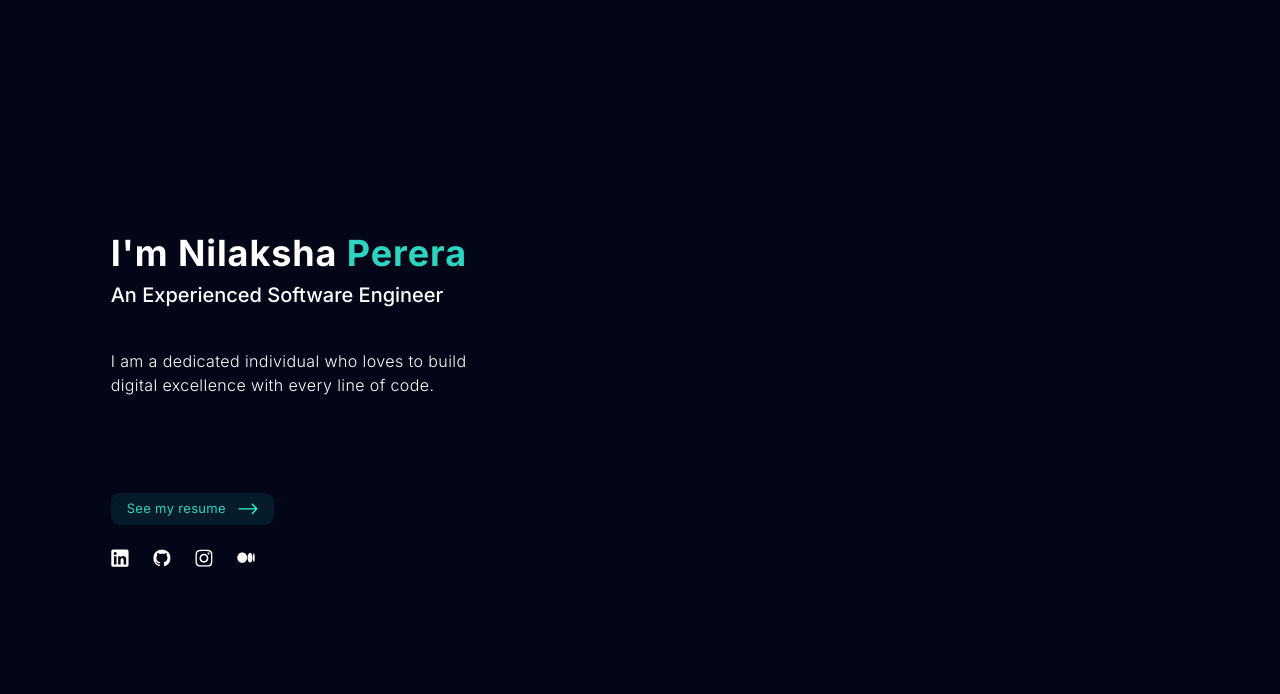
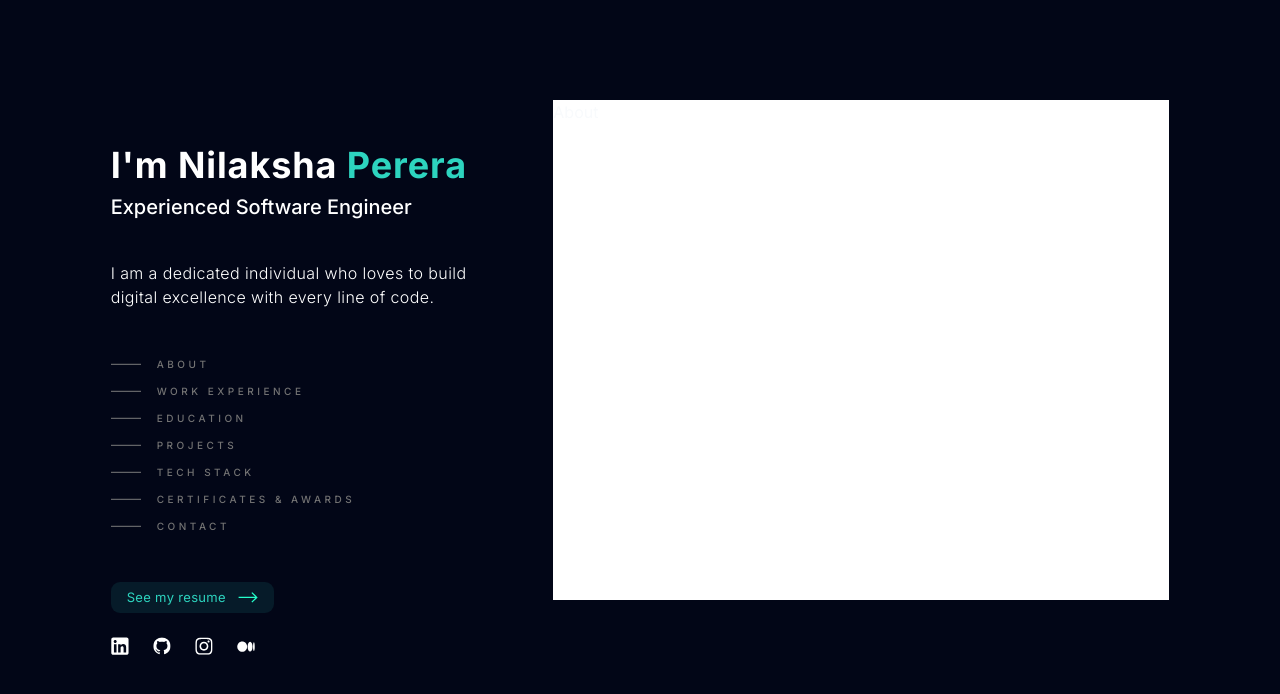
Before and after one commit to Nilaksha00/portfolio-nilaksha, a Next.js app: page / in a window 1280 px wide. Shown: the top 694 px of the page. Built offline with nearby package versions, Linux system fonts and the light colour scheme.

Commit message:
header implemented

```diff
--- a/app/layout.tsx
+++ b/app/layout.tsx
@@ -19,7 +19,7 @@ export default function RootLayout({
       <body className={`${inter.className} bg-slate-950 text-slate-50`}>
         <main className="grid grid-cols-12 gap-12 min-h-screen overflow-hidden">
           <div className="lg:col-span-4 lg:col-start-2 xl:col-span-4 xl:col-start-2 md:col-span-4 md:col-start-2 sm:col-span-10 sm:col-start-2 col-span-7 col-start-2">
-            <div className="grid grid-rows-10 h-full">
+            <div className="grid grid-rows-10 h-full ">
               <div className="row-span-8 row-start-2">
                 <Header />
               </div>
--- a/app/page.tsx
+++ b/app/page.tsx
@@ -1,5 +1,12 @@
+import About from "@/components/about";
+import Experience from "@/components/experience";
 import Image from "next/image";
 
 export default function Home() {
-  return <main className=""></main>;
+  return (
+    <main className="">
+      <About />
+      {/* <Experience /> */}
+    </main>
+  );
 }
--- /dev/null
+++ b/components/about.tsx
@@ -0,0 +1,5 @@
+import React from "react";
+
+export default function About() {
+  return <section id="about" className="w-full h-[500px] bg-white">About</section>;
+}
--- /dev/null
+++ b/components/experience.tsx
@@ -0,0 +1,9 @@
+import React from "react";
+
+export default function Experience() {
+  return (
+    <section id="experience" className="w-full h-[500px] bg-black">
+      jkdjskjdkjds
+    </section>
+  );
+}
--- a/components/header.tsx
+++ b/components/header.tsx
@@ -4,6 +4,7 @@ import React from "react";
 import Image from "next/image";
 import Link from "next/link";
 import { motion } from "framer-motion";
+import { links } from "@/lib/data";
 
 export default function Header() {
   return (
@@ -21,7 +22,7 @@ export default function Header() {
         </div>
 
         <div className=" text-white xl:text-xl lg:text-xl md:text-base sm:text-sm text-sm font-medium mt-2">
-          An Experienced Software Engineer
+          Experienced Software Engineer
         </div>
         {/* Short intro */}
         <div>
@@ -33,28 +34,16 @@ export default function Header() {
       </div>
 
       {/* Links for the content */}
-      <div className="flex flex-col gap-3">
-        {/* {content.map((item, index) => (
-          <div
-            className="flex flex-row items-center cursor-pointer w-fit"
-            key={index}
-            onClick={() => {
-              setActiveIndex(index);
-              console.log(activeIndex);
-            }}
+      <div>
+        <nav>
+          <ul className="flex flex-col gap-3">
+            {links.map((link, index) => (
+              <li
+                key={link.hash}
+                className="flex flex-row items-center cursor-pointer w-fit "
               >
-            {index === activeIndex ? (
-              <svg
-                width="70"
-                height="2"
-                viewBox="0 0 70 2"
-                fill="none"
-                xmlns="http://www.w3.org/2000/svg"
-                className="transition-all duration-1000 ease-in-out"
-              >
-                <path d="M0 0.797852L70 0.797852" stroke="#25FFCB" />
-              </svg>
-            ) : (
+                <Link href={link.hash} passHref>
+                  <div className="flex flex-row items-center cursor-pointer w-fit">
                     <svg
                       width="30"
                       height="2"
@@ -65,17 +54,61 @@ export default function Header() {
                     >
                       <path d="M0 1.29785L30 1.29785" stroke="#7B7B7B" />
                     </svg>
-            )}
 
                     <div
-              className={`text-[10px] ml-4 font-medium tracking-widest uppercase ${
-                index === activeIndex ? "text-teal-400" : "text-neutral-500"
-              }`}
+                      className={`text-[10px] ml-4 font-medium tracking-widest uppercase ${"text-neutral-500"}
+                    `}
                     >
-              {item}
+                      {link.name}
                     </div>
                   </div>
-        ))} */}
+                </Link>
+              </li>
+
+              // <div
+              //   className="flex flex-row items-center cursor-pointer w-fit"
+              //   key={index}
+              //   onClick={() => {
+              //     // setActiveIndex(index);
+              //     // console.log(activeIndex);
+              //   }}
+              // >
+              //   {index ? (
+              //     <svg
+              //       width="70"
+              //       height="2"
+              //       viewBox="0 0 70 2"
+              //       fill="none"
+              //       xmlns="http://www.w3.org/2000/svg"
+              //       className="transition-all duration-1000 ease-in-out"
+              //     >
+              //       <path d="M0 0.797852L70 0.797852" stroke="#25FFCB" />
+              //     </svg>
+              //   ) : (
+              //     <svg
+              //       width="30"
+              //       height="2"
+              //       viewBox="0 0 30 2"
+              //       fill="none"
+              //       xmlns="http://www.w3.org/2000/svg"
+              //       className="transition-all duration-500 ease-linear"
+              //     >
+              //       <path d="M0 1.29785L30 1.29785" stroke="#7B7B7B" />
+              //     </svg>
+              //   )}
+
+              //   <div
+              //     className={`text-[10px] ml-4 font-medium tracking-widest uppercase ${
+              //       index ? "text-teal-400" : "text-neutral-500"
+              //     }
+              //     `}
+              //   >
+              //     {item}
+              //   </div>
+              // </div>
+            ))}
+          </ul>
+        </nav>
       </div>
 
       {/* CV and Social Links */}
--- a/lib/data.ts
+++ b/lib/data.ts
@@ -8,24 +8,28 @@ import wordanalyticsImg from "@/public/wordanalytics.png";
 
 export const links = [
   {
-    name: "Home",
-    hash: "#home",
+    name: "About",
+    hash: "#about",
   },
   {
-    name: "About",
-    hash: "#about",
+    name: "Work Experience",
+    hash: "#experience",
+  },
+  {
+    name: "Education",
+    hash: "#education",
   },
   {
     name: "Projects",
     hash: "#projects",
   },
   {
-    name: "Skills",
-    hash: "#skills",
+    name: "Tech Stack",
+    hash: "#techstack",
   },
   {
-    name: "Experience",
-    hash: "#experience",
+    name: "Certificates & Awards",
+    hash: "#awards",
   },
   {
     name: "Contact",
--- a/tailwind.config.js
+++ b/tailwind.config.js
@@ -1,18 +1,27 @@
 /** @type {import('tailwindcss').Config} */
 module.exports = {
   content: [
-    './pages/**/*.{js,ts,jsx,tsx,mdx}',
-    './components/**/*.{js,ts,jsx,tsx,mdx}',
-    './app/**/*.{js,ts,jsx,tsx,mdx}',
+    "./pages/**/*.{js,ts,jsx,tsx,mdx}",
+    "./components/**/*.{js,ts,jsx,tsx,mdx}",
+    "./app/**/*.{js,ts,jsx,tsx,mdx}",
   ],
   theme: {
     extend: {
       backgroundImage: {
-        'gradient-radial': 'radial-gradient(var(--tw-gradient-stops))',
-        'gradient-conic':
-          'conic-gradient(from 180deg at 50% 50%, var(--tw-gradient-stops))',
+        "gradient-radial": "radial-gradient(var(--tw-gradient-stops))",
+        "gradient-conic":
+          "conic-gradient(from 180deg at 50% 50%, var(--tw-gradient-stops))",
       },
+    },
+    letterSpacing: {
+      tightest: "-.075em",
+      tighter: "-.05em",
+      tight: "-.025em",
+      normal: "0",
+      wide: ".025em",
+      wider: ".05em",
+      widest: ".35em",
     },
   },
   plugins: [],
-}
+};
```
Also changed, not shown: 2 other files (tests, documents, lock files or other folders). Lines whose indentation alone changed are shown as unchanged.
